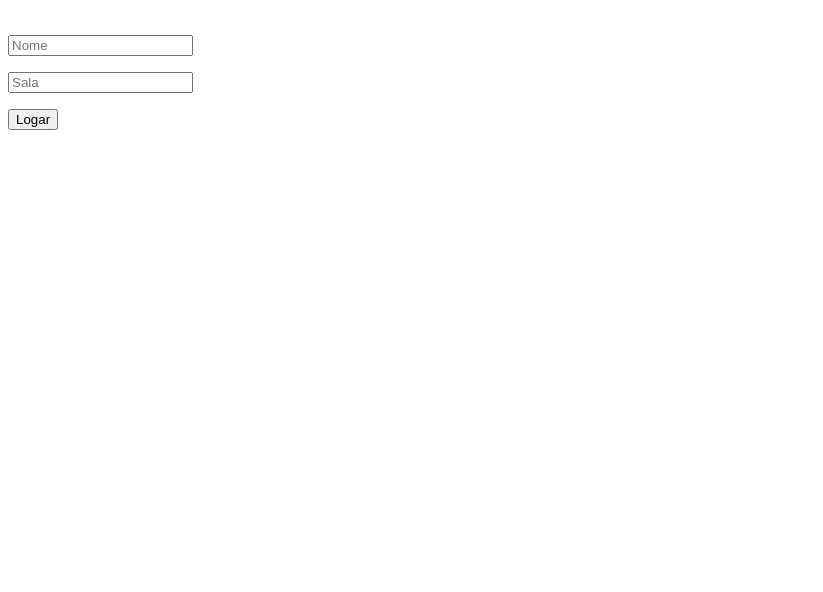
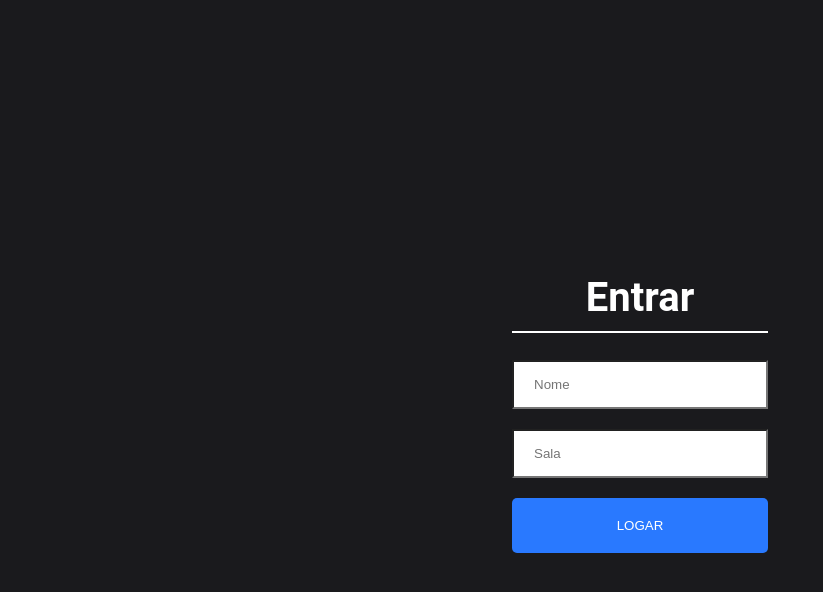
Before and after one commit to kaiogama18/chat-aplication, a React (Create React App) app in the folder client/: page / in a window 1280 px wide. Shown: the top 592 px of the page, without its empty margins (0-823 px from the left). Built offline with nearby package versions, Linux system fonts and the light colour scheme.

Commit message:
[IO] --> socket add

```diff
--- a/client/src/App.js
+++ b/client/src/App.js
@@ -1,7 +1,6 @@
 import React from 'react'
-import Join from './components/Join'
+import Join from './components/Join/Join'
 import Chat from './components/Chat/Chat'
-// import { Router, Route } from 'react-router'
 
 import { BrowserRouter as Router, Route } from 'react-router-dom'
 
--- a/client/src/components/Chat/Chat.js
+++ b/client/src/components/Chat/Chat.js
@@ -1,6 +1,22 @@
-import React from 'react'
+import React, { useState, useEffect } from 'react'
+import queryString from 'query-string'
+import io from 'socket.io-client'
 
-const Chat = () => {
+let socket;
+
+const Chat = ({ location }) => {
+    const [name, setName] = useState('');
+    const [room, setRoom] = useState('');
+    const ENDPOINT = 'localhost:5000';
+    useEffect(() => {
+        const { name, room } = queryString.parse(location.search);
+
+        socket = io(ENDPOINT)
+        setName(name);
+        setRoom(room);
+
+        socket.emit('join', { name, room })
+    }, [ENDPOINT, location.search])
     return (
         <h1> Chat </h1>
     )
--- a/client/src/components/Join.js
+++ /dev/null
@@ -1,23 +0,0 @@
-import React, { useState } from 'react'
-import { Link } from 'react-router-dom';
-const Join = () => {
-    const [name, setName] = useState('');
-    const [room, setRoom] = useState('');
-
-    return (
-        <div className="joinOuterContainer">
-            <div className="joinInnerContainer">
-                <h1 className="heading">
-                    <div> <input placeholder="Nome" className="joinInput" type="text" onChange={(event) => setName(event.target.value)} /></div>
-                    <div> <input placeholder="Sala" className="joinInput mt-20" type="text" onChange={(event) => setRoom(event.target.value)} /></div>
-                    <Link onClick={event => (!name || !room) ? event.preventDefault() : null} to={`/chat?name=${name}&room=${room}`}>
-                        <button className="button" type="submit">Logar</button>
-                    </Link>
-                </h1>
-            </div>
-        </div>
-
-    )
-}
-
-export default Join
--- /dev/null
+++ b/client/src/components/Join/Join.css
@@ -0,0 +1,70 @@
+html,
+body {
+  font-family: "Roboto", sans-serif;
+  padding: 0;
+  margin: 0;
+}
+
+#root {
+  height: 100vh;
+}
+
+* {
+  box-sizing: border-box;
+}
+
+.joinOuterContainer {
+  display: flex;
+  justify-content: center;
+  text-align: center;
+  height: 100vh;
+  align-items: center;
+  background-color: #1a1a1d;
+}
+
+.joinInnerContainer {
+  width: 20%;
+}
+
+.joinInput {
+  border-radius: 0;
+  padding: 15px 20px;
+  width: 100%;
+}
+
+.heading {
+  color: white;
+  font-size: 2.5em;
+  padding-bottom: 10px;
+  border-bottom: 2px solid white;
+}
+
+.button {
+  color: #fff !important;
+  text-transform: uppercase;
+  text-decoration: none;
+  background: #2979ff;
+  padding: 20px;
+  border-radius: 5px;
+  display: inline-block;
+  border: none;
+  width: 100%;
+}
+
+.mt-20 {
+  margin-top: 20px;
+}
+
+@media (min-width: 320px) and (max-width: 480px) {
+  .joinOuterContainer {
+    height: 100%;
+  }
+
+  .joinInnerContainer {
+    width: 90%;
+  }
+}
+
+button:focus {
+  outline: 0;
+}
--- /dev/null
+++ b/client/src/components/Join/Join.js
@@ -0,0 +1,25 @@
+import React, { useState } from 'react'
+import { Link } from 'react-router-dom';
+
+import './Join.css';
+
+const Join = () => {
+    const [name, setName] = useState('');
+    const [room, setRoom] = useState('');
+
+    return (
+        <div className="joinOuterContainer">
+            <div className="joinInnerContainer">
+                <h1 className="heading">Entrar</h1>
+                <div> <input placeholder="Nome" className="joinInput" type="text" onChange={(event) => setName(event.target.value)} /></div>
+                <div> <input placeholder="Sala" className="joinInput mt-20" type="text" onChange={(event) => setRoom(event.target.value)} /></div>
+                <Link onClick={event => (!name || !room) ? event.preventDefault() : null} to={`/chat?name=${name}&room=${room}`}>
+                    <button className="button mt-20" type="submit">Logar</button>
+                </Link>
+            </div>
+        </div>
+
+    )
+}
+
+export default Join
```
Also changed, not shown: client/src/components/Chat/Chat.css (added, +34 -0 lines), client/src/icons/closeIcon.png (added), client/src/icons/onlineIcon.png (added).
